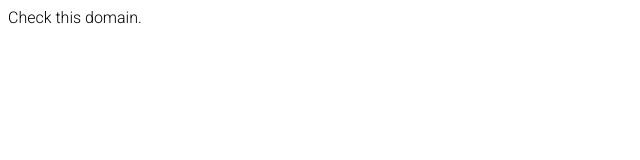
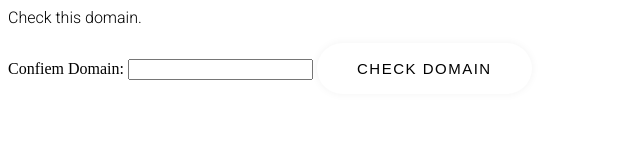
Before and after one commit to electric-otter/synapsehosting, a plain HTML site: page domaincheck.html in a window 1280 px wide. Shown: the whole page, without its empty margins (0-640 px from the left). Drawn offline with Linux system fonts and the light colour scheme.

Commit message:
Update domaincheck.html

```diff
--- a/domaincheck.html
+++ b/domaincheck.html
@@ -43,6 +43,12 @@
 
 <body>
   <p>Check this domain.</p>
+      <form id="domainForm">
+        <label for="domain">Confiem Domain:</label>
+        <input type="text" id="domain" name="domain" required>
+        <button type="submit">Check Domain</button>
+    </form>
+    <div id="result"></div>
 
 </body>
 
```
